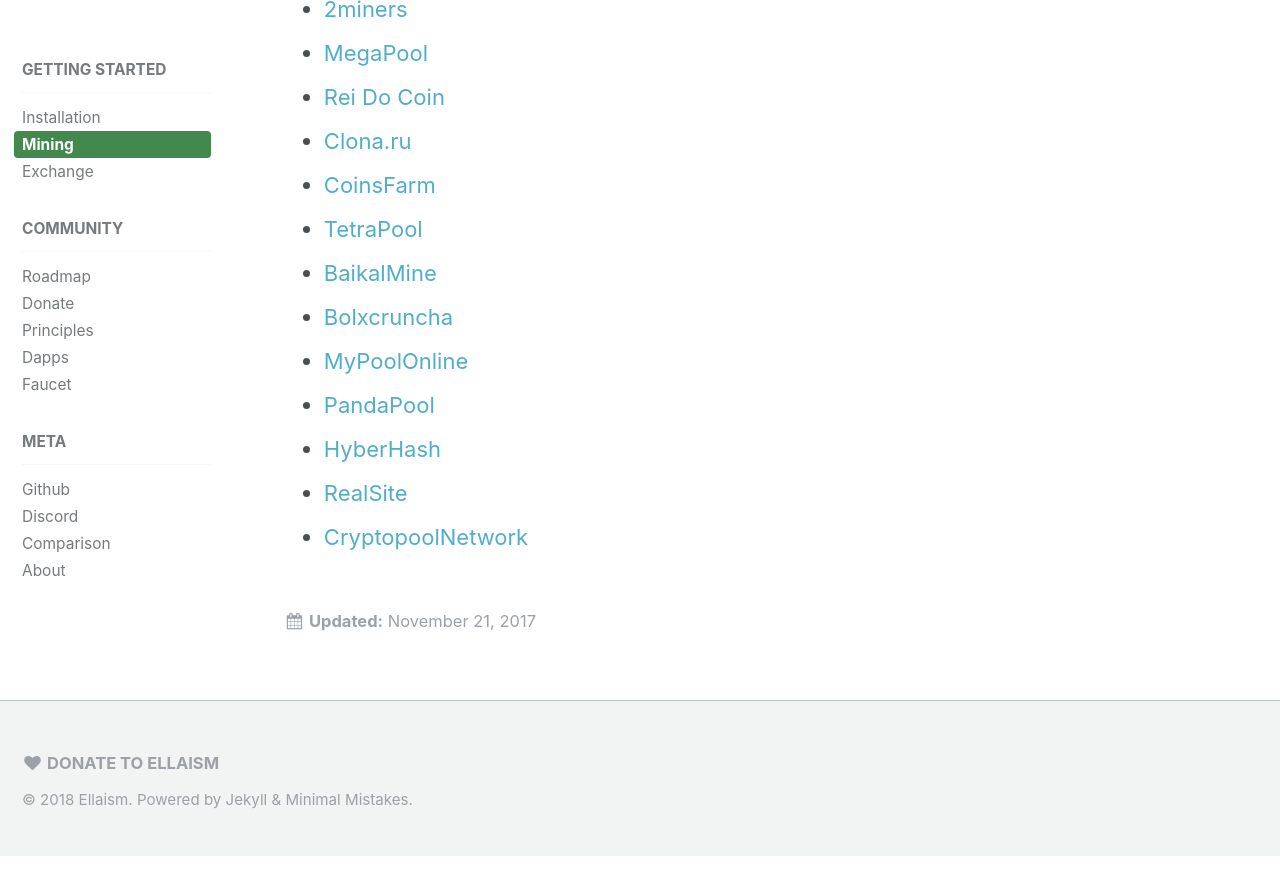
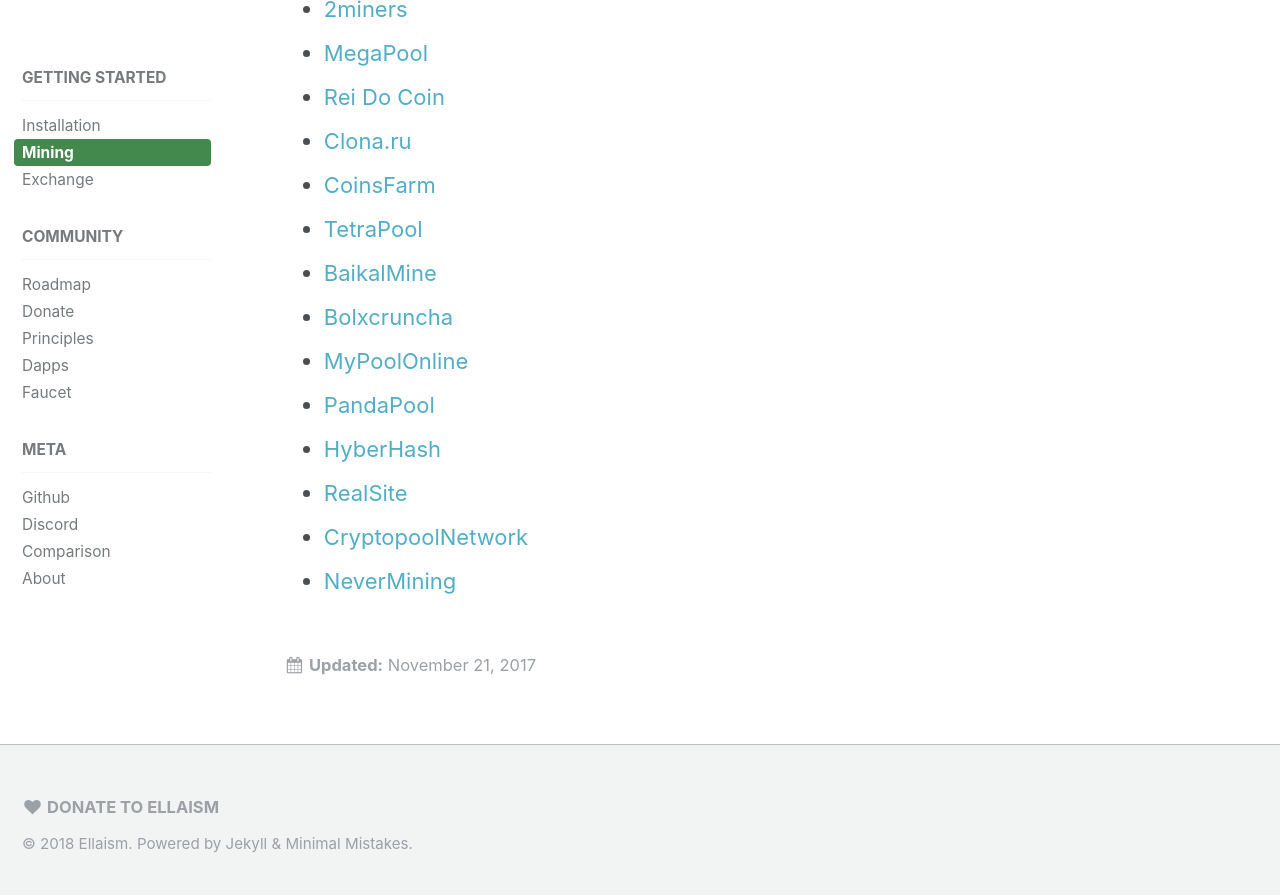
Before and after one commit to ellaism/ellaism.org, a Jekyll site: the page built from _docs/mining.md, in a window 1280 px wide and 900 px high, scrolled down 2576 px. Shown: the top 895 px of the window. Built offline with Jekyll 4.4.1, drawn with Linux system fonts in a browser that asks for light colours; before the commit the page ends 3432 px from its top, so only the background shows below that.

Commit message:
Add nevermining pool

```diff
--- a/_docs/mining.md
+++ b/_docs/mining.md
@@ -50,7 +50,6 @@
 
 * [Ellaism IO](http://pool.ellaism.io) (All of 1% mining fees)
 
-
 ### Pools Using Ellaism's Version of [open-ethereum-pool](https://github.com/ellaism/open-ethereum-pool)
 
 Ellaism maintains its own fork of [open-ethereum-pool](https://github.com/ellaism/open-ethereum-pool) with improvements of memory usage, network latency and PPLNS support. Below is the list of pools using this fork.
@@ -83,3 +82,4 @@
 * [HyberHash](https://ella.hyperhash.net/)
 * [RealSite](https://mine-ella.real-site.com/)
 * [CryptopoolNetwork](http://ella.cryptopool.network/)
+* [NeverMining](http://ella.nevermining.org)
```
